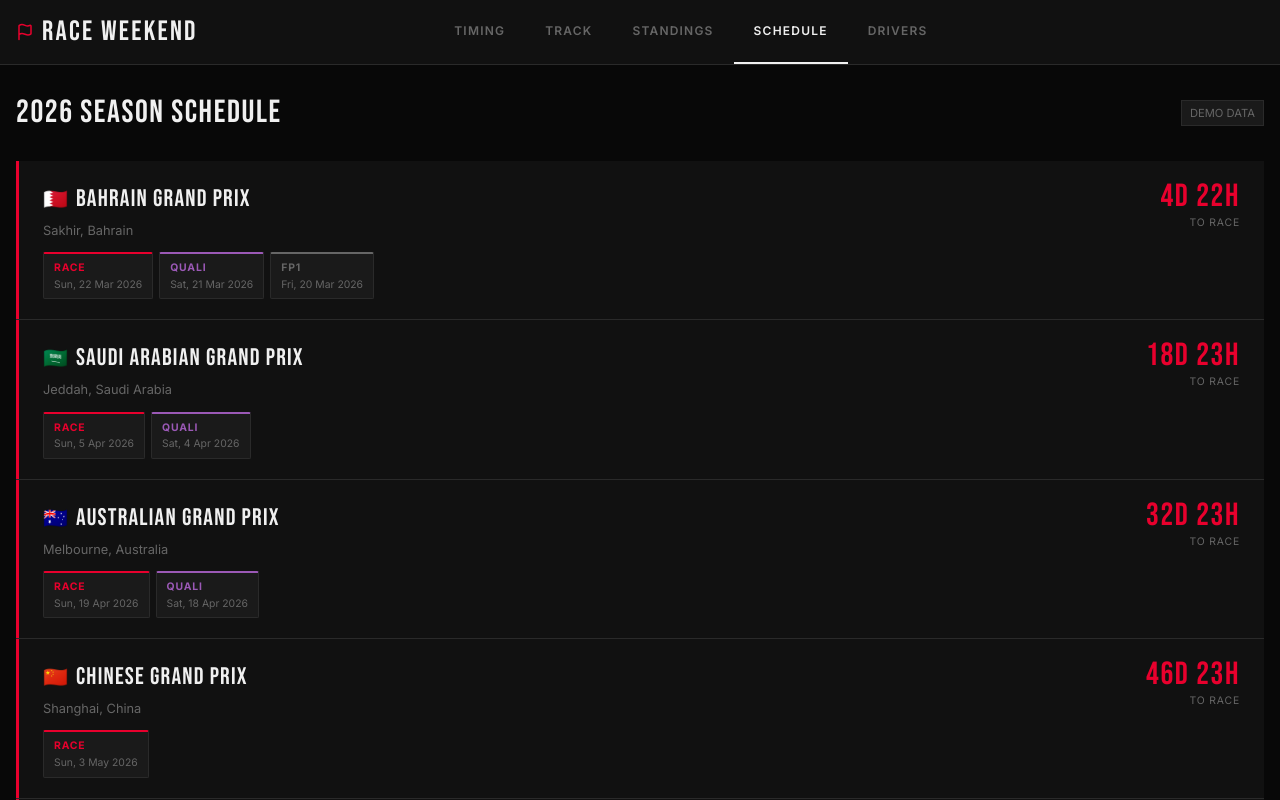
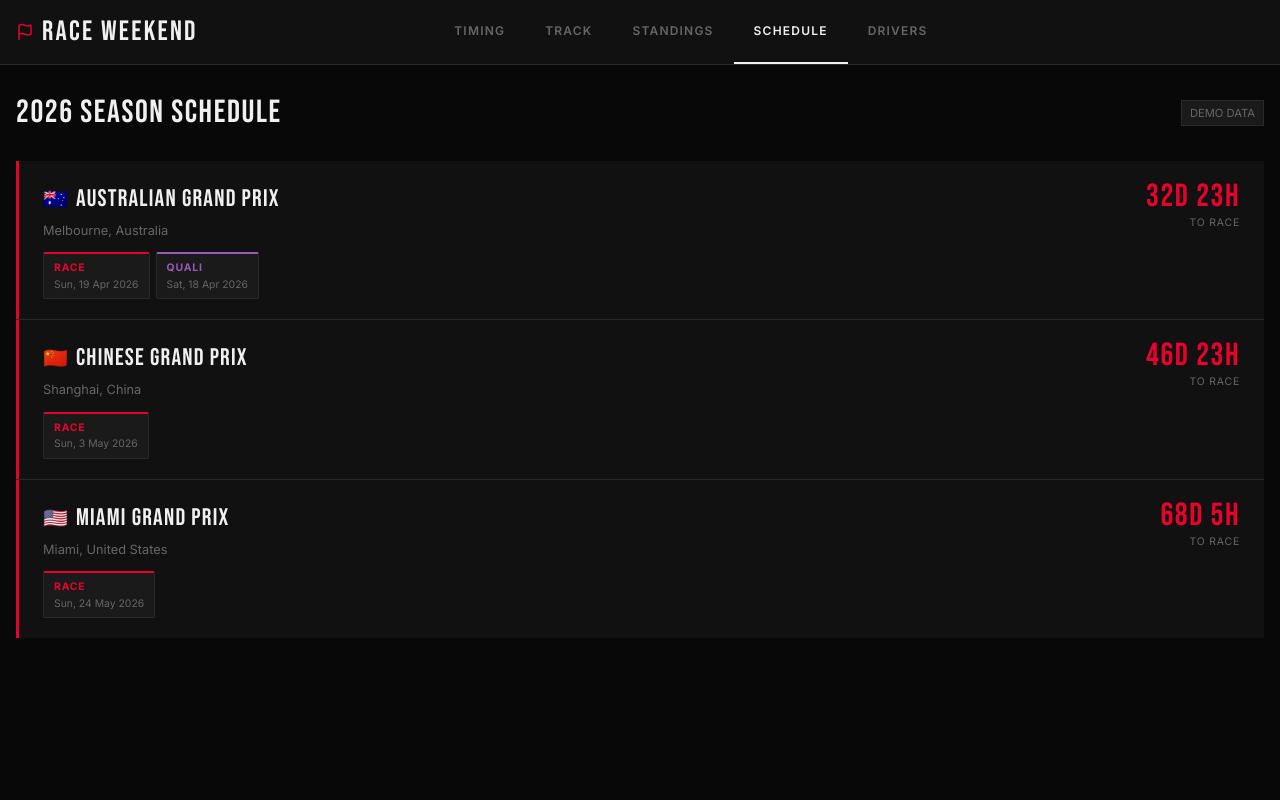
Before and after one commit to hamm-cloud/race-weekend, a React (Vite) app: page / in a window 1280 px wide. Both pictures are taken after a click on the button "SCHEDULE". Shown: the top 800 px of the page. Built offline with nearby package versions, Linux system fonts and the light colour scheme; no server answers.

Commit message:
fix: remove Bahrain & Saudi from mock schedule (cancelled 2026 - Iran conflict)

```diff
--- a/src/components/schedule/Schedule.tsx
+++ b/src/components/schedule/Schedule.tsx
@@ -34,12 +34,8 @@ function groupSessionsByMeeting(sessions: Session[]): MeetingGroup[] {
 }
 
 // Fallback mock schedule
+// Note: Bahrain & Saudi Arabia GPs cancelled (2026) due to Iran conflict
 const MOCK_SESSIONS: Session[] = [
-  { session_key: 1, session_name: 'Race', session_type: 'Race', date_start: '2026-03-22T06:00:00', date_end: '2026-03-22T08:00:00', gmt_offset: '+08:00', circuit_key: 1, circuit_short_name: 'Bahrain', country_name: 'Bahrain', country_key: 1, country_code: 'BHR', location: 'Sakhir', meeting_name: 'Bahrain Grand Prix', meeting_key: 1, year: 2026 },
-  { session_key: 2, session_name: 'Qualifying', session_type: 'Qualifying', date_start: '2026-03-21T14:00:00', date_end: '2026-03-21T15:00:00', gmt_offset: '+08:00', circuit_key: 1, circuit_short_name: 'Bahrain', country_name: 'Bahrain', country_key: 1, country_code: 'BHR', location: 'Sakhir', meeting_name: 'Bahrain Grand Prix', meeting_key: 1, year: 2026 },
-  { session_key: 3, session_name: 'Practice 1', session_type: 'Practice 1', date_start: '2026-03-20T11:30:00', date_end: '2026-03-20T12:30:00', gmt_offset: '+08:00', circuit_key: 1, circuit_short_name: 'Bahrain', country_name: 'Bahrain', country_key: 1, country_code: 'BHR', location: 'Sakhir', meeting_name: 'Bahrain Grand Prix', meeting_key: 1, year: 2026 },
-  { session_key: 4, session_name: 'Race', session_type: 'Race', date_start: '2026-04-05T07:00:00', date_end: '2026-04-05T09:00:00', gmt_offset: '+08:00', circuit_key: 2, circuit_short_name: 'Jeddah', country_name: 'Saudi Arabia', country_key: 2, country_code: 'SAU', location: 'Jeddah', meeting_name: 'Saudi Arabian Grand Prix', meeting_key: 2, year: 2026 },
-  { session_key: 5, session_name: 'Qualifying', session_type: 'Qualifying', date_start: '2026-04-04T16:00:00', date_end: '2026-04-04T17:00:00', gmt_offset: '+08:00', circuit_key: 2, circuit_short_name: 'Jeddah', country_name: 'Saudi Arabia', country_key: 2, country_code: 'SAU', location: 'Jeddah', meeting_name: 'Saudi Arabian Grand Prix', meeting_key: 2, year: 2026 },
   { session_key: 6, session_name: 'Race', session_type: 'Race', date_start: '2026-04-19T07:00:00', date_end: '2026-04-19T09:00:00', gmt_offset: '+08:00', circuit_key: 3, circuit_short_name: 'Melbourne', country_name: 'Australia', country_key: 3, country_code: 'AUS', location: 'Melbourne', meeting_name: 'Australian Grand Prix', meeting_key: 3, year: 2026 },
   { session_key: 7, session_name: 'Qualifying', session_type: 'Qualifying', date_start: '2026-04-18T08:00:00', date_end: '2026-04-18T09:00:00', gmt_offset: '+08:00', circuit_key: 3, circuit_short_name: 'Melbourne', country_name: 'Australia', country_key: 3, country_code: 'AUS', location: 'Melbourne', meeting_name: 'Australian Grand Prix', meeting_key: 3, year: 2026 },
   { session_key: 8, session_name: 'Race', session_type: 'Race', date_start: '2026-05-03T07:00:00', date_end: '2026-05-03T09:00:00', gmt_offset: '+08:00', circuit_key: 4, circuit_short_name: 'Shanghai', country_name: 'China', country_key: 4, country_code: 'CHN', location: 'Shanghai', meeting_name: 'Chinese Grand Prix', meeting_key: 4, year: 2026 },
```
